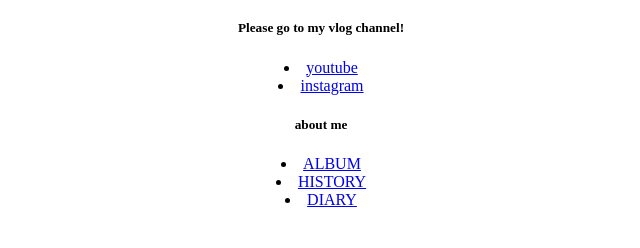
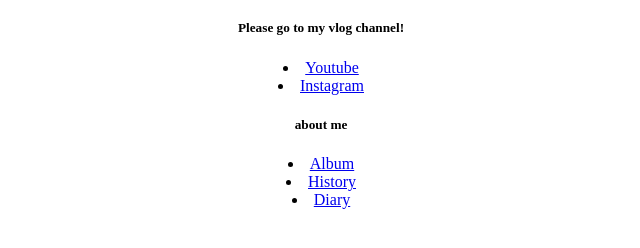
Before and after one commit to wjdcodnjs/aboutme, a plain HTML site: page 1.html in a window 1280 px wide. Shown: the part 378-626 px from the top of the page, without its empty margins (319-959 px from the left). Drawn offline with Linux system fonts and the light colour scheme.

Commit message:
Update 1.html

```diff
--- a/1.html
+++ b/1.html
@@ -14,11 +14,11 @@
     <p></center>
       <center>
       <li><a href="https://www.youtube.com/channel/UC4EZ0dhKhAWlo7BoO3ODNyw"
-        target="_blank" title="sunuyustudio youtube">youtube</a></li>
+        target="_blank" title="sunuyustudio youtube">Youtube</a></li>
       <li><a href="https://www.instagram.com/wjdcodnjs/"
-        target="_blank" title="instagram">instagram</a></li>
+        target="_blank" title="instagram">Instagram</a></li>
 
-<p><h5>about me</h5>
-    <li><a href="2.html">ALBUM</a></li>
-    <li><a href="3.html">HISTORY</a></li>
-    <li><a href="4.html">DIARY</a></li>
+        <p><h5>about me</h5>
+          <li><a href="2.html">Album</a></li>
+          <li><a href="3.html">History</a></li>
+          <li><a href="4.html">Diary</a></li>
```
